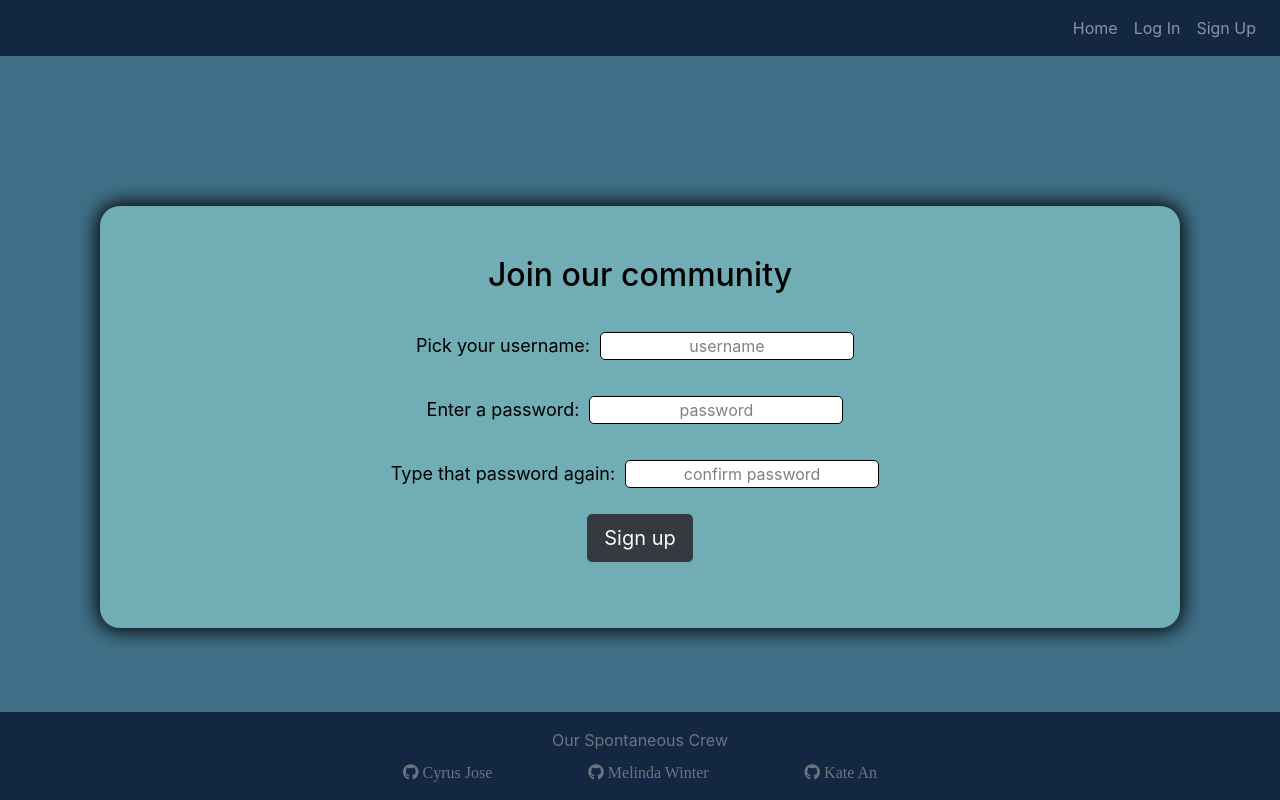
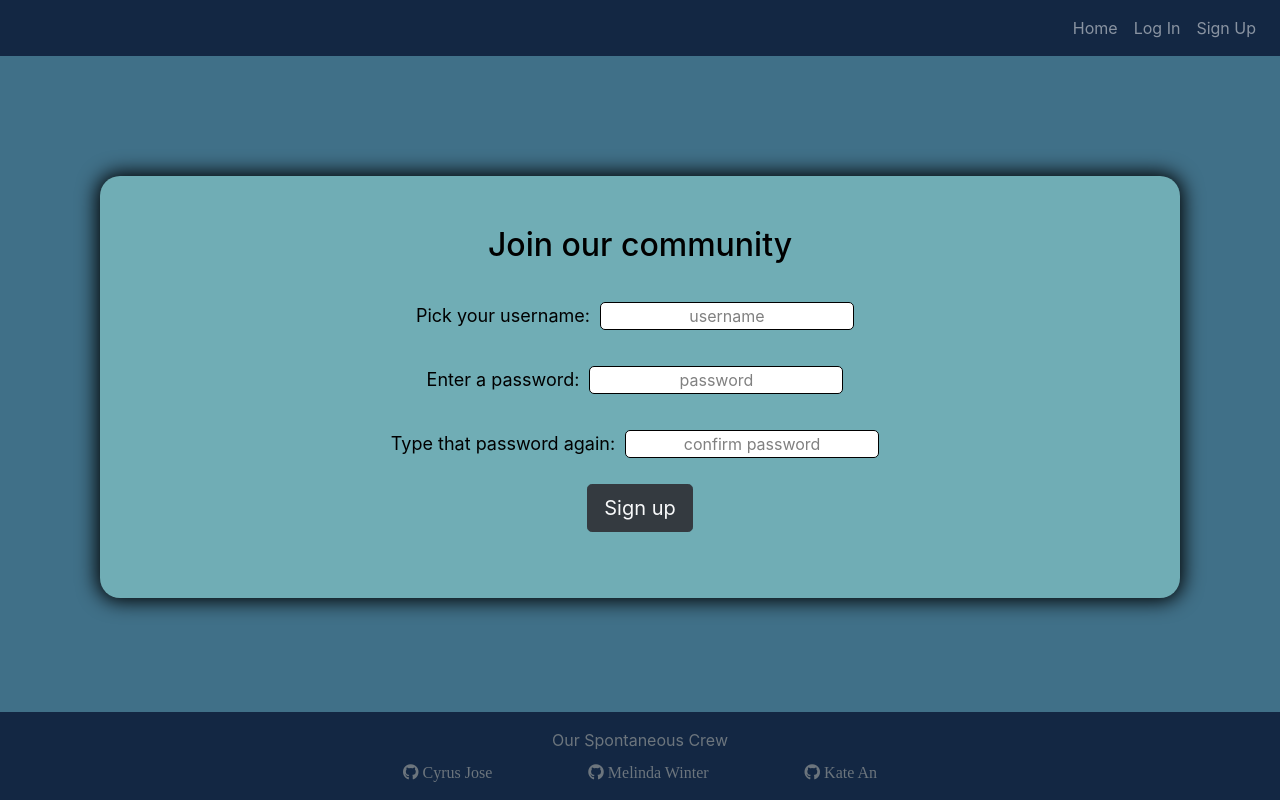
Before and after one commit to katean004/Spontaneous-Weekend-3.0, a React (Create React App) app: page /signup in a window 1280 px wide. Built offline with nearby package versions, Linux system fonts and the light colour scheme; no server answers.

Commit message:
fix error in cards and finish updating movies

```diff
--- a/src/components/Cards/Cards.js
+++ b/src/components/Cards/Cards.js
@@ -100,7 +100,7 @@ const Card = () => {
                   : "https://i.pinimg.com/originals/09/a7/85/09a785fd6f8f926d218c2ef0b18a889c.jpg"
               }
               className="img-fluid cardImg"
-              alt="randomized restaurant photo"
+              alt="randomized restaurant"
             />
           </div>
           <div className="card-body text-dark">
--- a/src/components/Login-Form/login-form.css
+++ b/src/components/Login-Form/login-form.css
@@ -8,7 +8,7 @@
   display: flex;
   justify-content: center;
   align-items: center;
-  margin-top: 50px;
+  margin-top: 20px;
 }
 
 .form-input {
--- a/src/components/Sign-up/sign-up.css
+++ b/src/components/Sign-up/sign-up.css
@@ -8,7 +8,7 @@
   display: flex;
   justify-content: center;
   align-items: center;
-  margin-top: 50px;
+  margin-top: 20px;
 }
 
 .form-input {
@@ -60,7 +60,6 @@ input[type="text"]:focus {
   align-items: center;
 }
 
-
 .form-heading {
   font-size: xx-large;
   padding-bottom: 20px;
```
